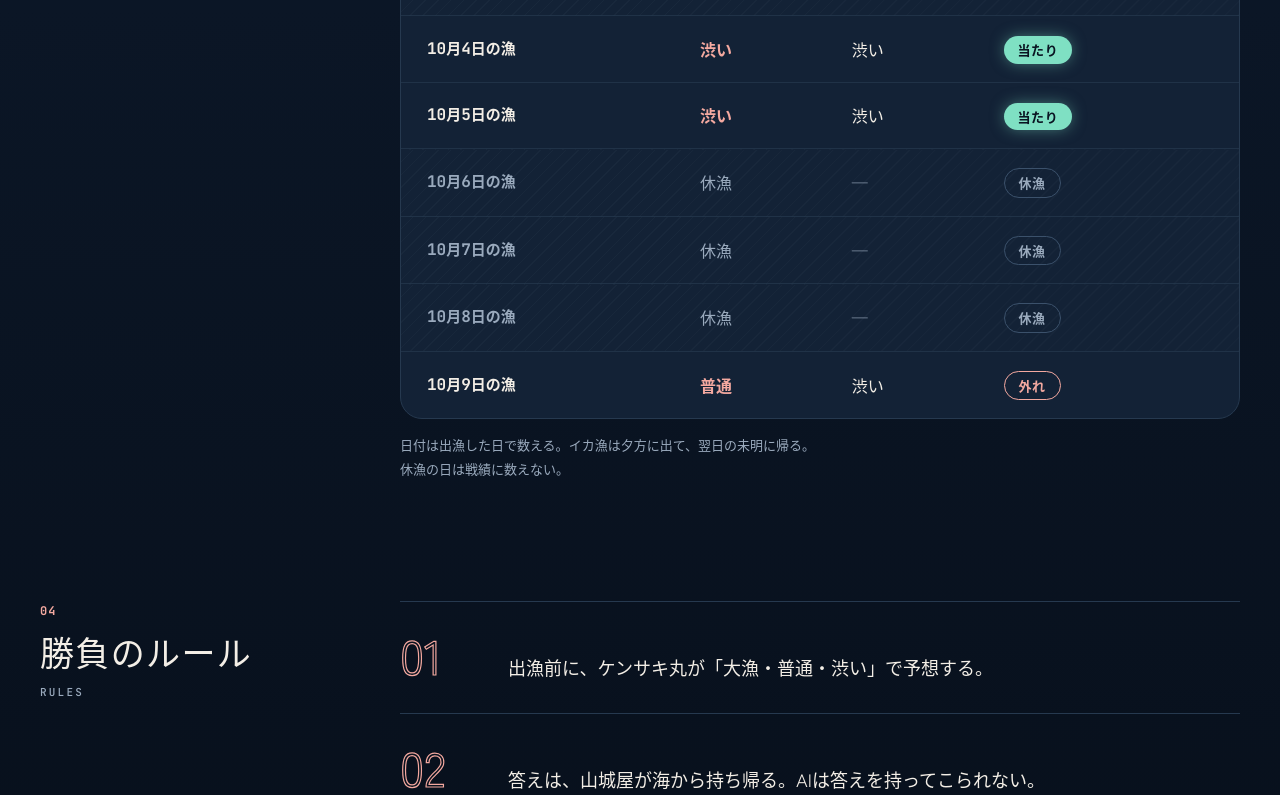
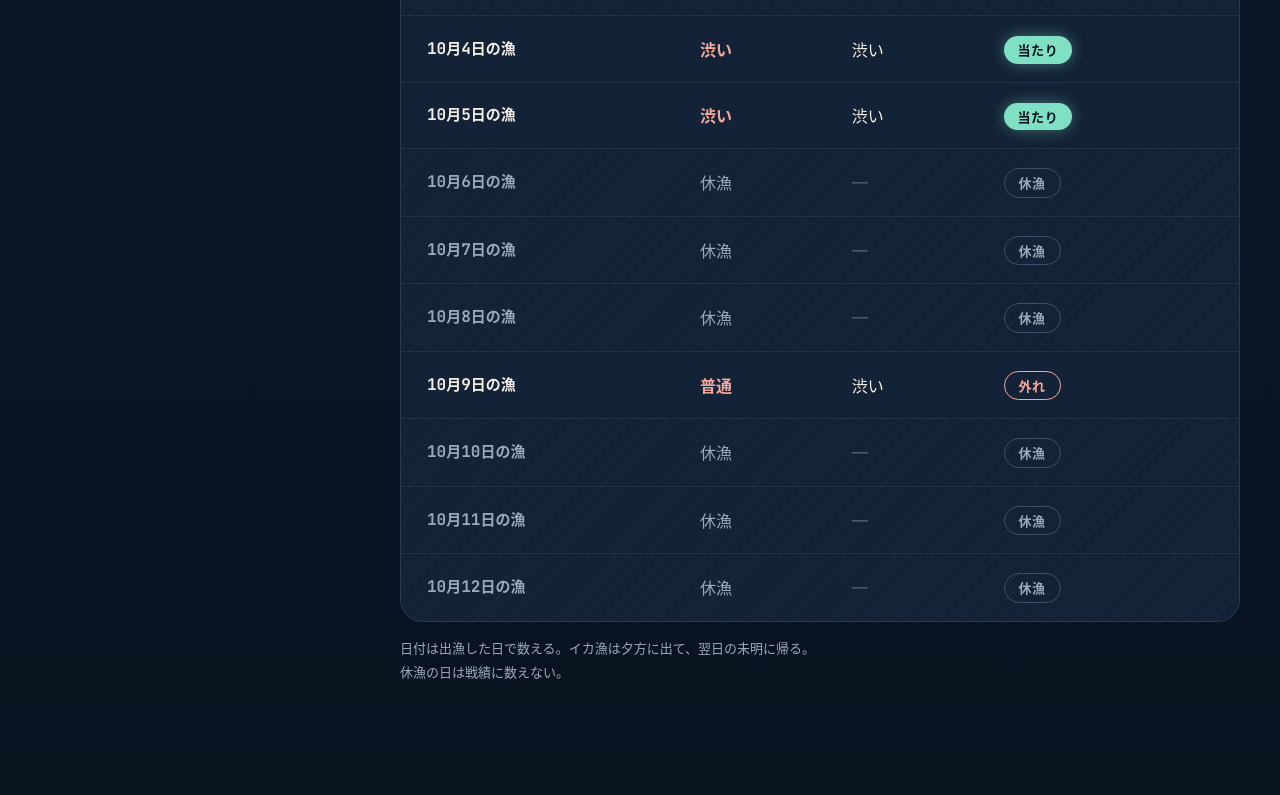
Before and after one commit to wallbrowser-sys/kensaki, a plain HTML site: page index.html in a window 1280 px wide. Shown: the part 2005-2800 px from the top of the page. Drawn offline with Linux system fonts and the light colour scheme; a web font is replaced by a local one.

Commit message:
10/10〜10/12 休漁を追加、剣先イカ編の終了を反映

```diff
--- a/index.html
+++ b/index.html
@@ -285,7 +285,7 @@ tr.off{background:repeating-linear-gradient(135deg,transparent 0 8px,rgba(154,17
       </div>
       <div class="readout">
         <p class="date">前回 10月9日の漁　<span class="k">外れ</span></p>
-        <p class="msg ja">次の予想は、<wbr>出漁の前に出す。</p>
+        <p class="msg ja">剣先イカ編は<wbr>10月9日の漁で終了。<wbr>次は別の魚で<wbr>勝負する。</p>
         <a class="cta" href="https://x.com/kensakimaru" target="_blank" rel="noopener noreferrer">Xで最新の予想を見る<svg width="14" height="14" viewBox="0 0 14 14" aria-hidden="true"><path d="M3 11 11 3M5 3h6v6" stroke="currentColor" stroke-width="2" fill="none" stroke-linecap="round"/></svg><span class="vh">（新しいタブで開く）</span></a>
       </div>
     </div>
@@ -332,6 +332,9 @@ tr.off{background:repeating-linear-gradient(135deg,transparent 0 8px,rgba(154,17
           <tr class="off"><th scope="row"><span class="d">10</span>月<span class="d">7</span>日の漁</th><td>休漁</td><td><span aria-label="なし">—</span></td><td><span class="pill rest">休漁</span></td></tr>
           <tr class="off"><th scope="row"><span class="d">10</span>月<span class="d">8</span>日の漁</th><td>休漁</td><td><span aria-label="なし">—</span></td><td><span class="pill rest">休漁</span></td></tr>
           <tr><th scope="row"><span class="d">10</span>月<span class="d">9</span>日の漁</th><td class="yo">普通</td><td>渋い</td><td><span class="pill miss">外れ</span></td></tr>
+          <tr class="off"><th scope="row"><span class="d">10</span>月<span class="d">10</span>日の漁</th><td>休漁</td><td><span aria-label="なし">—</span></td><td><span class="pill rest">休漁</span></td></tr>
+          <tr class="off"><th scope="row"><span class="d">10</span>月<span class="d">11</span>日の漁</th><td>休漁</td><td><span aria-label="なし">—</span></td><td><span class="pill rest">休漁</span></td></tr>
+          <tr class="off"><th scope="row"><span class="d">10</span>月<span class="d">12</span>日の漁</th><td>休漁</td><td><span aria-label="なし">—</span></td><td><span class="pill rest">休漁</span></td></tr>
         </tbody>
       </table>
     </div>
```
